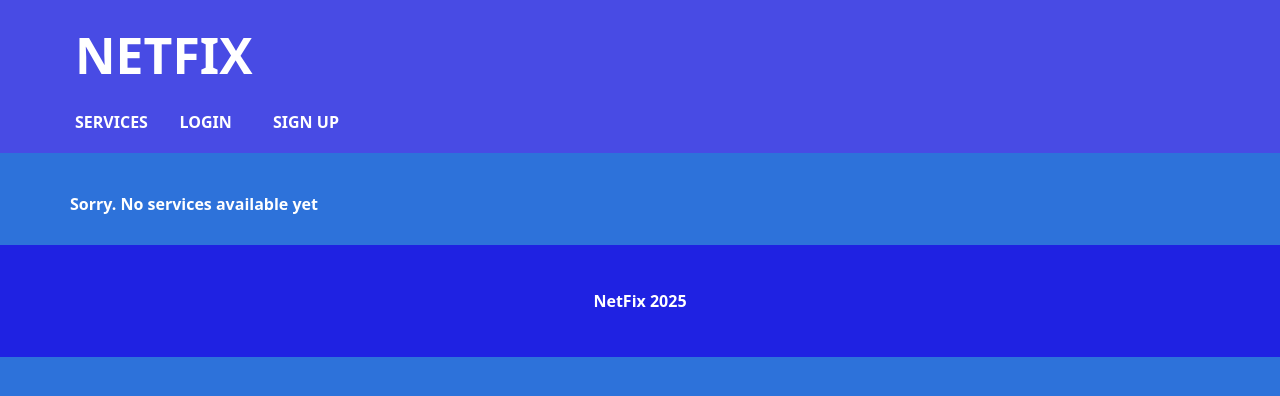
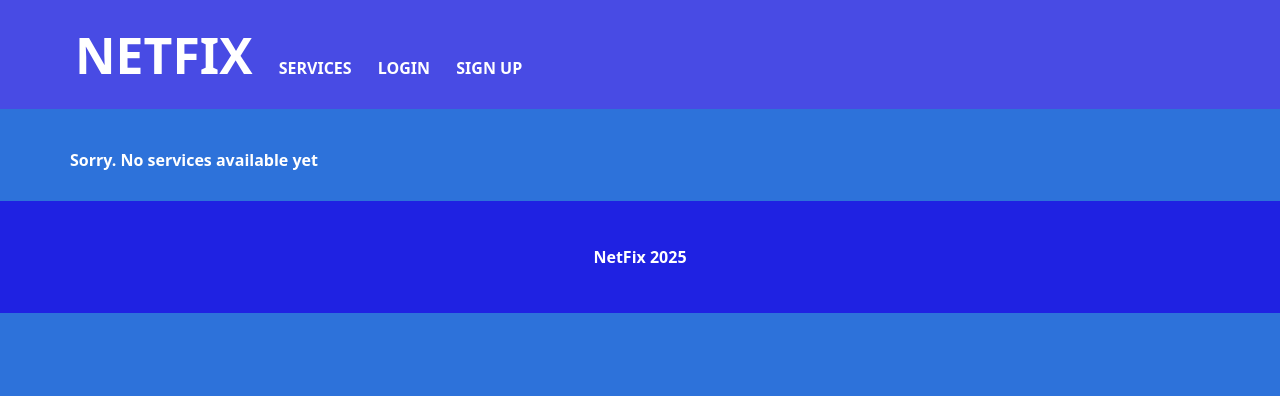
Before and after one commit to onyango-granton/net-again, a Django app: page / in a window 1280 px wide; the page is wider, and only the part inside the window is pictured. Shown: the top 396 px of that part. Run offline with Django 3.2, Linux system fonts and the light colour scheme; data that the repository does not hold is empty.

Commit message:
edited navbar

```diff
--- a/main/templates/main/navbar.html
+++ b/main/templates/main/navbar.html
@@ -2,7 +2,7 @@
     <ul>
         <li class="home"><a href="/">Netfix</a></li>
 
-        <div class="right-align-links">
+
             <li>
                 <a href="/services/">Services</a>
                 <ul>
@@ -20,7 +20,7 @@
                 </ul>
             </li>
 
-            <div class="auth-links">
+
                 {% if request.user.is_authenticated %}
                     {% if request.user.is_customer %}
                         <li><a href="/customer/{{ request.user.slug }}">Profile</a></li>
@@ -32,7 +32,7 @@
                     <li><a href="/register/login/">Login</a></li>
                     <li><a href="/register/">Sign up</a></li>
                 {% endif %}
-            </div>
-        </div>
+
+
     </ul>
 </nav>
```
